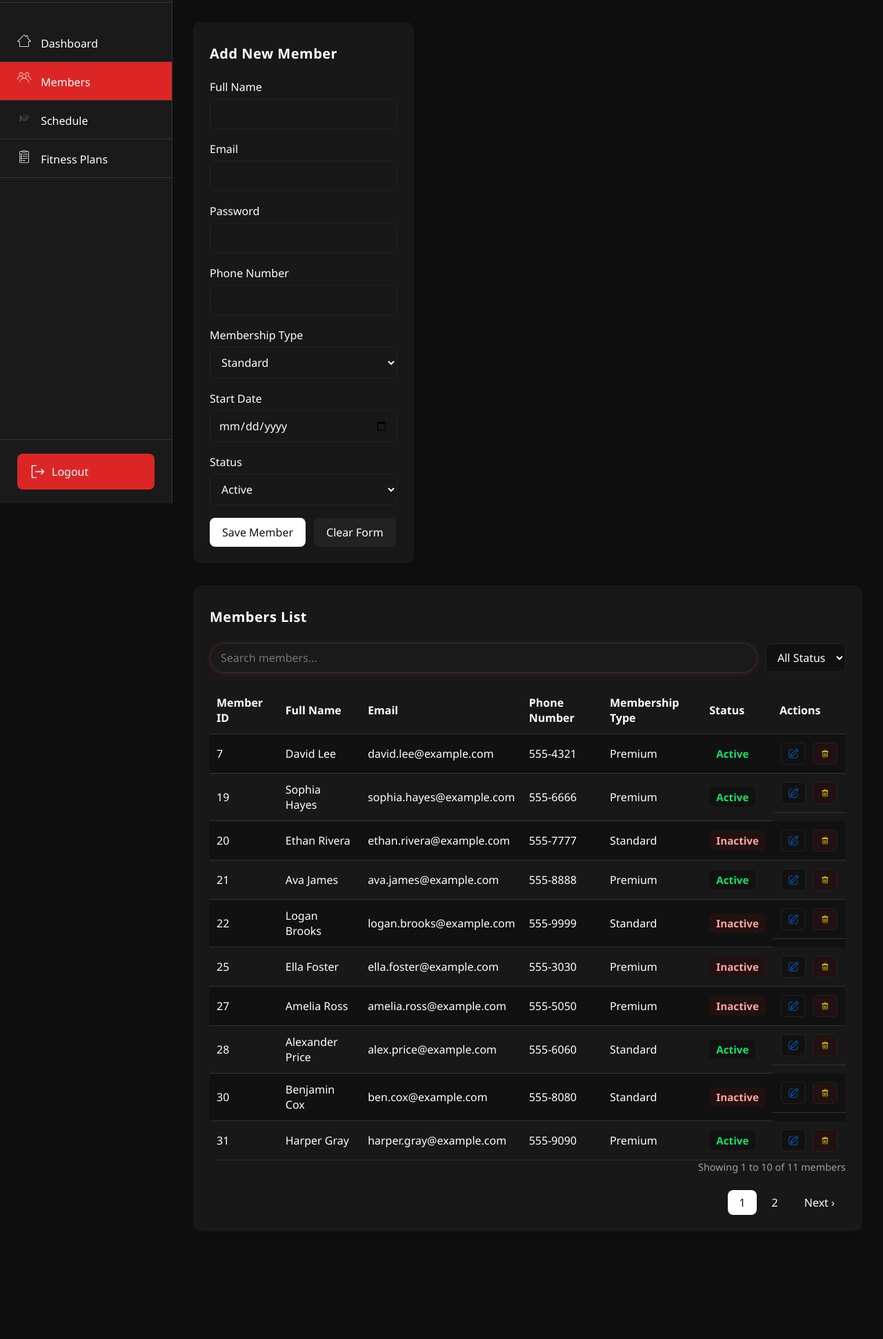
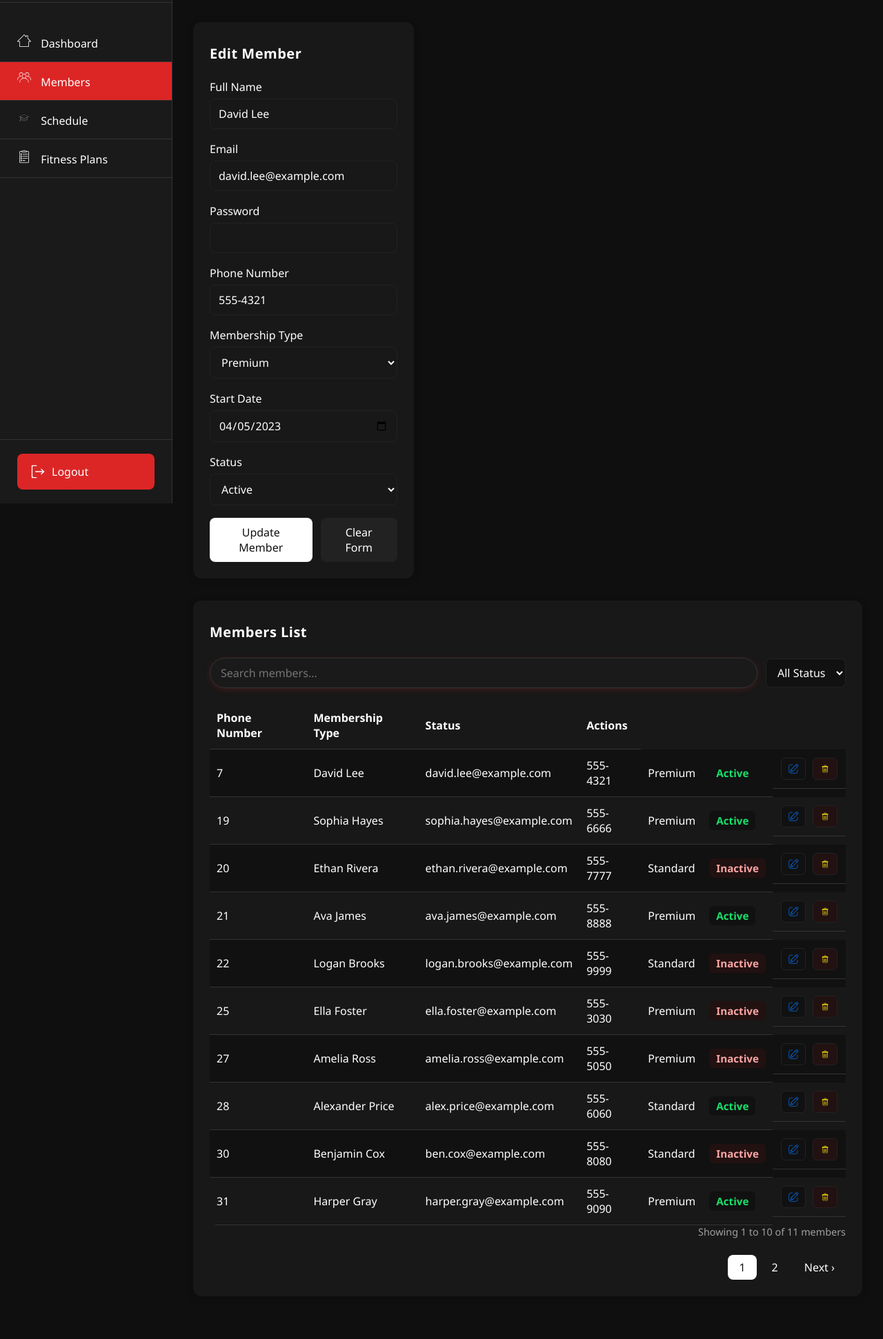
Before and after one commit to x-CHRIS-x/nexus-gym, a PHP site: page /employee/employee-members.php?edit_id=7 in a window 1280 px wide. Shown: the part 70-2012 px from the top of the page at 69% size. Before the commit the page ends 1832 px from the top, so only its background shows below. Run offline with PHP 8.4, Linux system fonts and the light colour scheme; data comes from the database, SQL or seed files in the repository.

Commit message:
Fixed the edit button and other errors.

```diff
--- a/admin/edit-member.php
+++ b/admin/edit-member.php
@@ -14,9 +14,9 @@ if ($_SERVER["REQUEST_METHOD"] == "POST" && isset($_POST['id'])) {
     // Only update password if provided
     if (!empty($password)) {
         $hashed = password_hash($password, PASSWORD_DEFAULT);
-        $sql = "UPDATE members SET full_name='$name', email='$email', phone='$phone', membership_type='$membershipType', start_date='$startDate', status='$status', password='$hashed' WHERE id=$id";
+        $sql = "UPDATE members SET full_name='$name', email='$email', phone='$phone', membership_type='$membershipType', join_date='$startDate', status='$status', password='$hashed' WHERE id=$id";
     } else {
-        $sql = "UPDATE members SET full_name='$name', email='$email', phone='$phone', membership_type='$membershipType', start_date='$startDate', status='$status' WHERE id=$id";
+        $sql = "UPDATE members SET full_name='$name', email='$email', phone='$phone', membership_type='$membershipType', join_date='$startDate', status='$status' WHERE id=$id";
     }
     $conn->query($sql);
     header("Location: admin-members.php");
--- a/employee/employee-members.php
+++ b/employee/employee-members.php
@@ -15,6 +15,14 @@ $total_pages = ceil($total_rows / $rows_per_page);
 // Get members with pagination
 $sql = "SELECT * FROM members LIMIT $rows_per_page OFFSET $offset";
 $result = $conn->query($sql);
+
+// Inline edit logic
+$edit_id = isset($_GET['edit_id']) ? intval($_GET['edit_id']) : null;
+$edit_row = null;
+if ($edit_id) {
+    $edit_result = $conn->query("SELECT * FROM members WHERE id=$edit_id LIMIT 1");
+    $edit_row = $edit_result ? $edit_result->fetch_assoc() : null;
+}
 ?>
 <!DOCTYPE html>
 <html lang="en">
@@ -52,50 +60,53 @@ $result = $conn->query($sql);
         <div class="members-container">
             <!-- Left Card: Add/Edit Member Form -->
             <div class="member-form-card">
-                <div class="card-header">Add New Member</div>
-                <form method="POST" action="add-member.php" class="member-form" autocomplete="off">
+                <div class="card-header"><?php echo $edit_id ? 'Edit Member' : 'Add New Member'; ?></div>
+                <form method="POST" action="<?php echo $edit_id ? 'edit_member.php' : 'add_member.php'; ?>" class="member-form" autocomplete="off">
+                    <?php if ($edit_id): ?>
+                        <input type="hidden" name="id" value="<?php echo $edit_id; ?>">
+                    <?php endif; ?>
                     <div class="form-group">
                         <label for="fullName">Full Name</label>
-                        <input type="text" id="fullName" name="fullName" required>
+                        <input type="text" id="fullName" name="fullName" value="<?php echo $edit_row ? ($edit_row['full_name']) : ''; ?>" required>
                     </div>
                     <?php
                     if (isset($_GET['error'])) {
-                        echo '<div style="color: red; margin-bottom: 10px;">' . htmlspecialchars($_GET['error']) . '</div>';
+                        echo '<div style="color: red; margin-bottom: 10px;">' . ($_GET['error']) . '</div>';
                     }
                     ?>
                     <div class="form-group">
                         <label for="email">Email</label>
-                        <input type="email" id="email" name="email" required>
+                        <input type="email" id="email" name="email" value="<?php echo $edit_row ? ($edit_row['email']) : ''; ?>" required>
                     </div>
                     <!-- Password field right after Email -->
                     <div class="form-group">
                         <label for="password">Password</label>
-                        <input type="password" id="password" name="password" required>
+                        <input type="password" id="password" name="password" <?php echo $edit_id ? '' : 'required'; ?> >
                     </div>
                     <div class="form-group">
                         <label for="phone">Phone Number</label>
-                        <input type="text" id="phone" name="phone" required>
+                        <input type="text" id="phone" name="phone" value="<?php echo $edit_row ? ($edit_row['phone']) : ''; ?>" required>
                     </div>
                     <div class="form-group">
                         <label for="membershipType">Membership Type</label>
                         <select id="membershipType" name="membershipType" required>
-                            <option value="Standard">Standard</option>
-                            <option value="Premium">Premium</option>
+                            <option value="Standard" <?php echo ($edit_row && $edit_row['membership_type'] == 'Standard') ? 'selected' : ''; ?>>Standard</option>
+                            <option value="Premium" <?php echo ($edit_row && $edit_row['membership_type'] == 'Premium') ? 'selected' : ''; ?>>Premium</option>
                         </select>
                     </div>
                     <div class="form-group">
                         <label for="startDate">Start Date</label>
-                        <input type="date" id="startDate" name="startDate" required>
+                        <input type="date" id="startDate" name="startDate" value="<?php echo $edit_row && !empty($edit_row['join_date']) ? htmlspecialchars($edit_row['join_date']) : ''; ?>" required>
                     </div>
                     <div class="form-group">
                         <label for="status">Status</label>
                         <select id="status" name="status" required>
-                            <option value="Active">Active</option>
-                            <option value="Inactive">Inactive</option>
+                            <option value="Active" <?php echo ($edit_row && $edit_row['status'] == 'Active') ? 'selected' : ''; ?>>Active</option>
+                            <option value="Inactive" <?php echo ($edit_row && $edit_row['status'] == 'Inactive') ? 'selected' : ''; ?>>Inactive</option>
                         </select>
                     </div>
                     <div class="form-buttons">
-                        <button type="submit" class="btn btn-save">Save Member</button>
+                        <button type="submit" class="btn btn-save"><?php echo $edit_id ? 'Update Member' : 'Save Member'; ?></button>
                         <button type="button" class="btn btn-clear">Clear Form</button>
                     </div>
                 </form>
@@ -114,10 +125,6 @@ $result = $conn->query($sql);
                 <div class="table-responsive">
                     <table class="members-table">
                         <thead>
-                            <tr>
-                                <th>Member ID</th>
-                                <th>Full Name</th>
-                                <th>Email</th>
                                 <th>Phone Number</th>
                                 <th>Membership Type</th>
                                 <th>Status</th>
@@ -137,8 +144,12 @@ $result = $conn->query($sql);
                                     <td>".$row["membership_type"]."</td>
                                     <td><span class='".$statusClass."'>".$row["status"]."</span></td>
                                     <td>
-                                        <button class='btn-action btn-edit' title='Edit'><img src='../images/icons/edit-icon.svg' alt='Edit'></button>
-                                        <a href='delete_member_employee.php?id=".$row["id"]."' class='btn-action btn-delete' title='Delete' onclick='return confirm(\"Are you sure you want to delete this member?\")'><img src='../images/icons/delete-icon.svg' alt='Delete'></a>
+                                        <a href='employee-members.php?edit_id=".$row['id']."' class='btn-action btn-edit' title='Edit'>
+                                            <img src='../images/icons/edit-icon.svg' alt='Edit'>
+                                        </a>
+                                        <a href='delete_member.php?id=".$row['id']."' class='btn-action btn-delete' title='Delete' onclick='return confirm(\"Are you sure you want to delete this member?\")'>
+                                            <img src='../images/icons/delete-icon.svg' alt='Delete'>
+                                        </a>
                                     </td>
                                     </tr>";
                                 }
```
Also changed, not shown: admin/admin-employees.php (+14 -13 lines), admin/admin-members.php (+30 -19 lines), employee/add-member.php (deleted, +0 -27 lines), employee/delete_member_employee.php (deleted, +0 -37 lines), employee/edit-member.php (deleted, +0 -28 lines).
